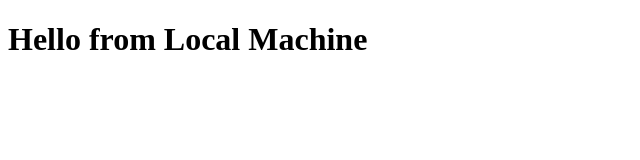
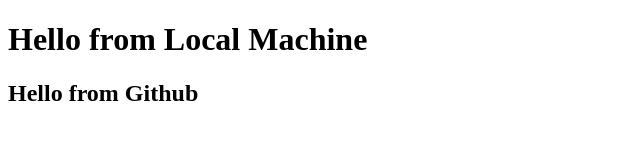
Before and after one commit to Nour-Abotaleb/Nour, a plain HTML site: page index.html in a window 1280 px wide. Shown: the whole page, without its empty margins (0-640 px from the left). Drawn offline with Linux system fonts and the light colour scheme.

Commit message:
Update index.html

```diff
--- a/index.html
+++ b/index.html
@@ -7,5 +7,6 @@
 </head>
 <body>
     <h1>Hello from Local Machine</h1>
+    <h2>Hello from Github</h2>
 </body>
 </html>
```
